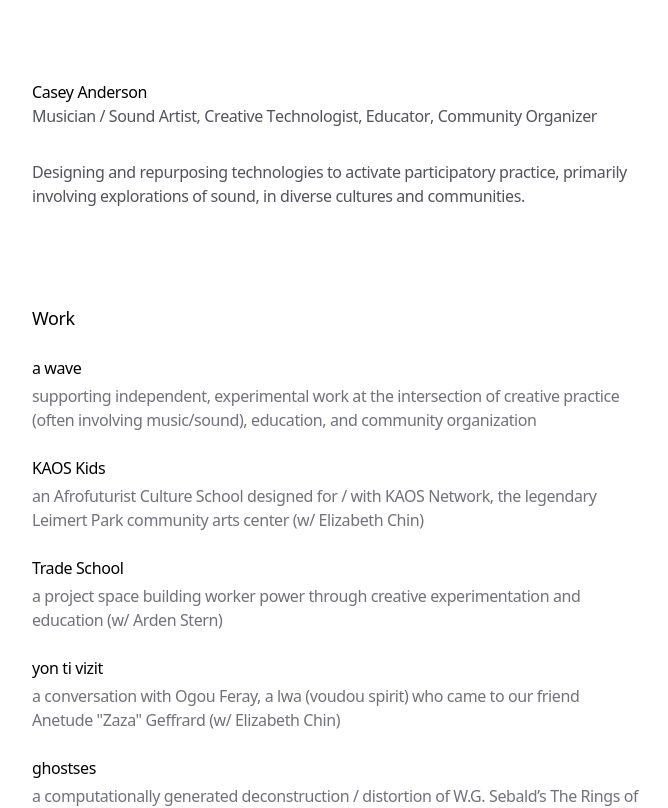
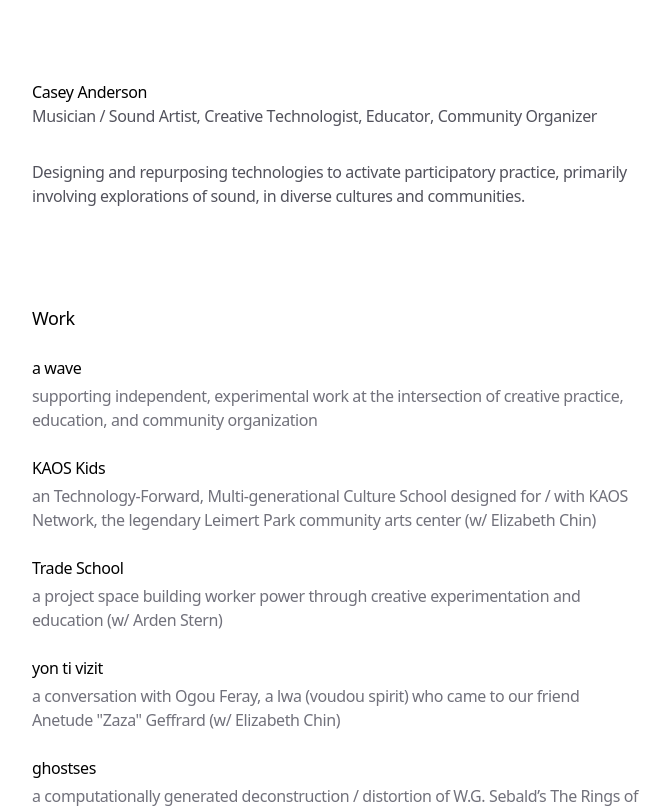
Before and after one commit to caseyanderson/caseyanderson.work, a Next.js app: page / in a window 1280 px wide. Shown: the top 808 px of the page, without its empty margins (304-972 px from the left). Built offline with nearby package versions, Linux system fonts and the light colour scheme.

Commit message:
more copy edits

```diff
--- a/app/blog/trade-school/page.mdx
+++ b/app/blog/trade-school/page.mdx
@@ -5,4 +5,4 @@ with [Arden Stern](https://www.typeandform.com/), Summer 2024 - Spring 2026
 
 [Trade School](https://www.gototradeschool.org/en) was an organization centered on building worker power through creative experimentation and education. Our mission was to provide affordable, accessible space for workers across communities to gather, exhibit, play, perform, teach, and learn. Founded by two design educators indebted to the radical visions of labor activism and liberation movements past and present, it was based on Hahamog’na land in the unincorporated area now known as Altadena, California.
 
-Trade School's unique blend of experimental arts programming and mutual aid was [highlighted](https://www.kcrw.com/shows/kcrw-reports/stories/trade-school-altadena) by KCRW reporter Jenn Swann as exemplary after narrowly surviving the Eaton Fires.
+Trade School's unique blend of experimental arts programming and mutual aid was highlighted by KCRW, for NPR's Morning Edition/All Things Considered, as exemplary after narrowly surviving the Eaton Fires. The print and audio piece, by Jenn Swann, can be located [here](https://www.kcrw.com/shows/kcrw-reports/stories/trade-school-altadena).
--- a/app/data.ts
+++ b/app/data.ts
@@ -79,13 +79,13 @@ export const WORK_EXPERIENCE: WorkExperience[] = [
 export const BLOG_POSTS: BlogPost[] = [
     {
         title: 'a wave',
-        description: 'supporting independent, experimental work at the intersection of creative practice (often involving music/sound), education, and community organization',
+        description: 'supporting independent, experimental work at the intersection of creative practice, education, and community organization',
         link: '/blog/awave',
         uid: 'blog-1',
     },
     {
         title: 'KAOS Kids',
-        description: 'an Afrofuturist Culture School designed for / with KAOS Network, the legendary Leimert Park community arts center (w/ Elizabeth Chin)',
+        description: 'an Technology-Forward, Multi-generational Culture School designed for / with KAOS Network, the legendary Leimert Park community arts center (w/ Elizabeth Chin)',
         link: '/blog/kaos-kids',
         uid: 'blog-2',
     },
```
